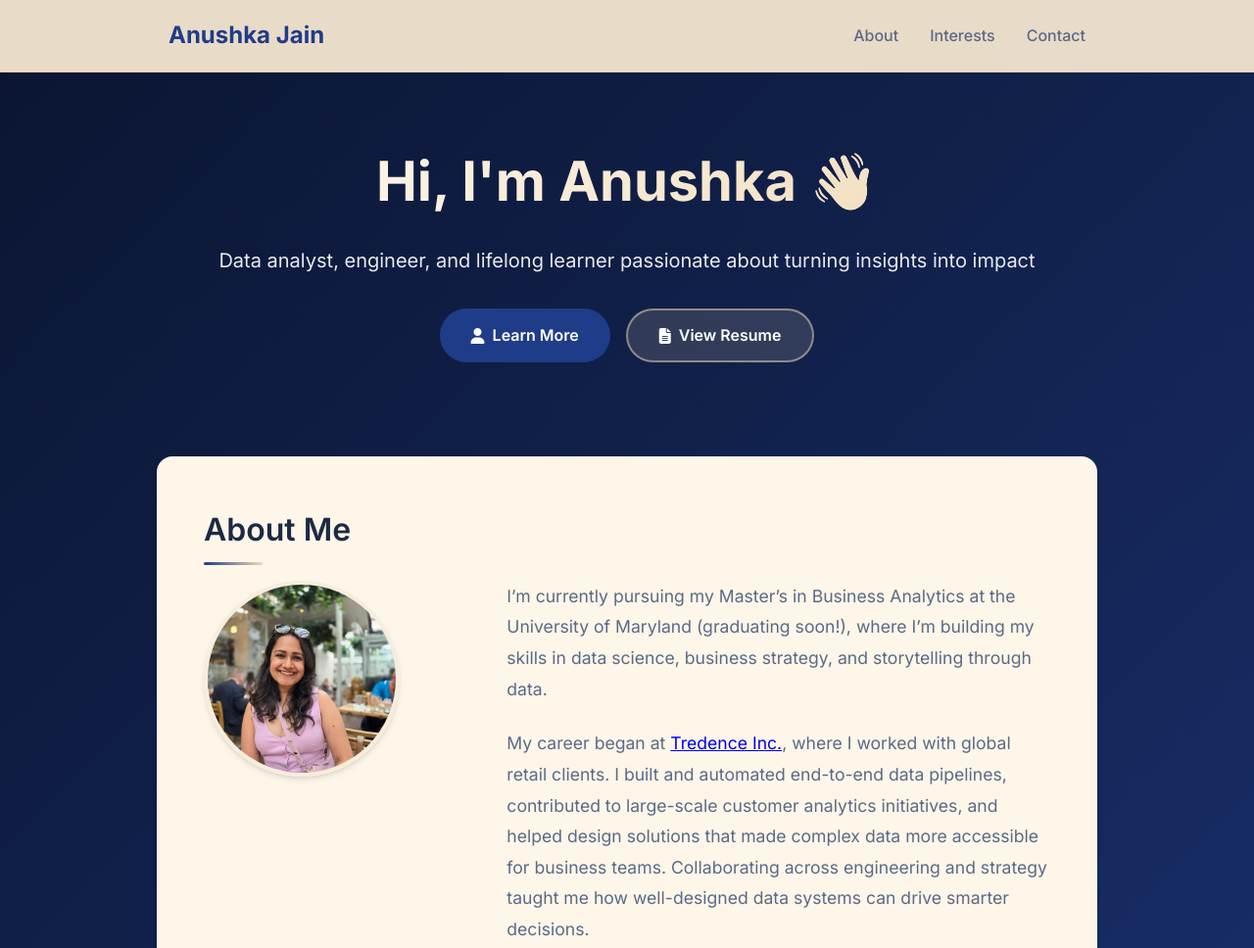
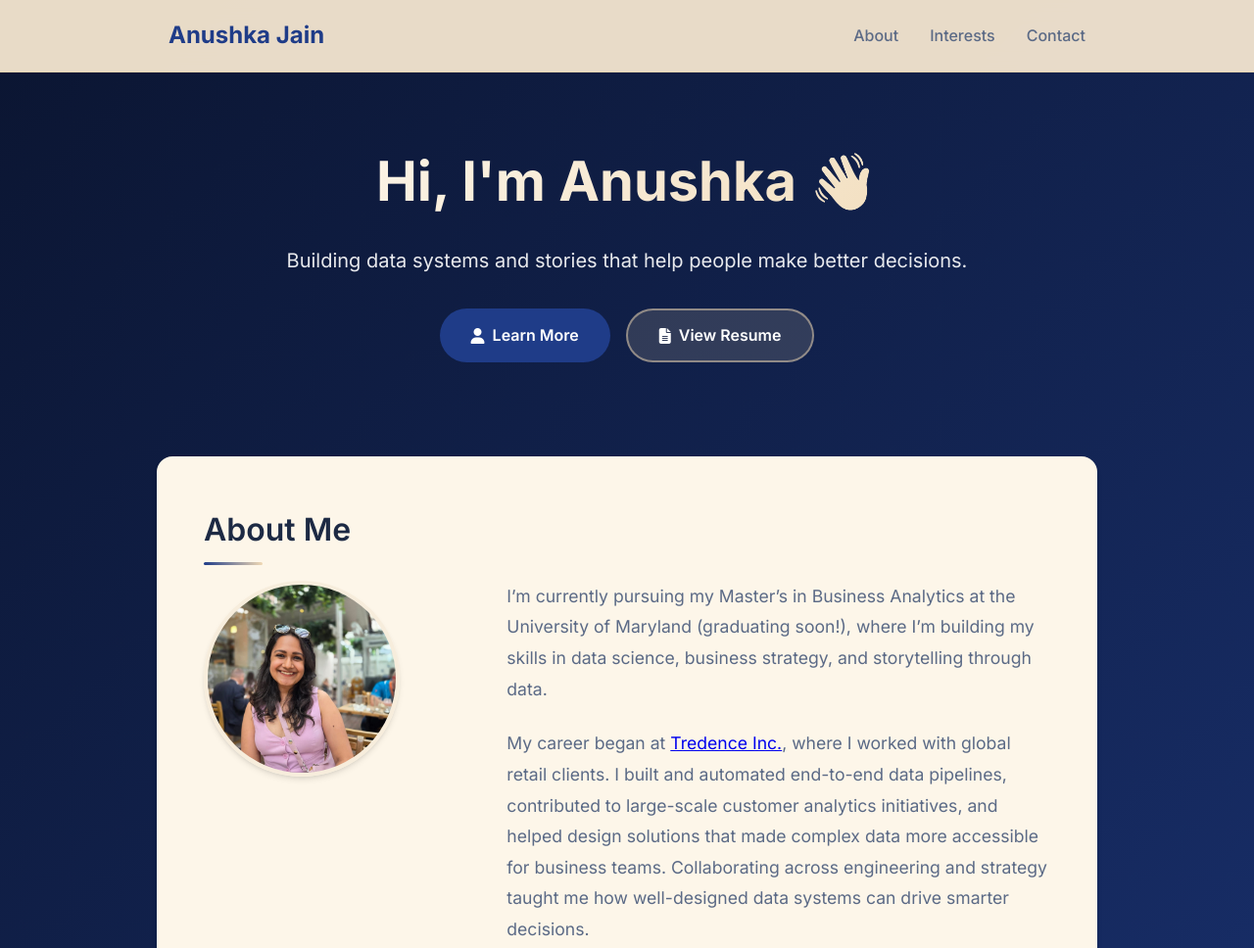
Before and after one commit to ambivertgal/ambivertgal.github.io, a plain HTML site: page index.html in a window 1280 px wide. Shown: the top 968 px of the page at 98% size. Drawn offline with Linux system fonts and the light colour scheme.

Commit message:
Refresh hero tagline

```diff
--- a/index.html
+++ b/index.html
@@ -429,7 +429,7 @@
     <div class="container">
         <section class="hero">
             <h1>Hi, I'm Anushka 👋</h1>
-            <p>Data analyst, engineer, and lifelong learner passionate about turning insights into impact</p>
+            <p>Building data systems and stories that help people make better decisions.</p>
             <div class="hero-buttons">
                 <a href="#about" class="btn btn-primary">
                     <i class="fas fa-user"></i>
```
